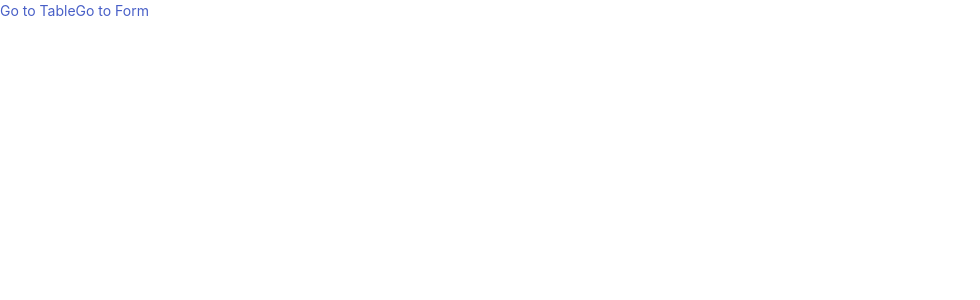
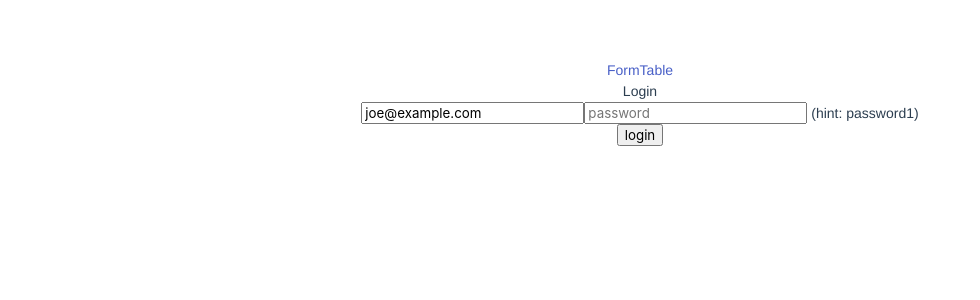
Before and after one commit to HoshimiyaYashiro/VueTest, a Vue app: page /login in a window 1280 px wide. Shown: the top 300 px of the page, without its empty margins (0-980 px from the left). Built offline with nearby package versions, Linux system fonts and the light colour scheme; the HTML template or start-up script is replaced by a standard one.

Commit message:
test login

```diff
--- a/src/App.vue
+++ b/src/App.vue
@@ -1,13 +1,31 @@
 <template>
-  <section>
-    <router-link to="/table">Go to Table</router-link>
-    <router-link to="/form">Go to Form</router-link>
-    <router-view></router-view>
-  </section>
+  <div id="app">
+    <router-link v-if="loggedIn" to="/logout">Log out</router-link>
+    <router-link to="/form">Form</router-link>
+    <router-link to="/table">Table</router-link>
+    <template v-if="$route.matched.length">
+      <router-view></router-view>
+    </template>
+    <template v-else>
+      <p>You are logged {{ loggedIn ? 'in' : 'out' }}</p>
+    </template>
+  </div>
 </template>
 <script>
+import auth from './js/auth';
+
 export default {
-  name: 'app'
+  name: 'app',
+  data() {
+    return {
+      loggedIn: auth.loggedIn()
+    }
+  },
+  created () {
+    auth.onChange = loggedIn => {
+      this.loggedIn = loggedIn;
+    }
+  }
 };
 </script>
 
--- /dev/null
+++ b/src/components/Login.vue
@@ -0,0 +1,45 @@
+<template>
+  <div>
+    <h2>Login</h2>
+    <p v-if="$route.query.redirect">
+      You need to login first.
+    </p>
+    <form @submit.prevent="login">
+      <label><input v-model="email" placeholder="email"></label>
+      <label><input v-model="pass" placeholder="password" type="password"></label> (hint: password1)<br>
+      <button type="submit">login</button>
+      <p v-if="error" class="error">Bad login information</p>
+    </form>
+  </div>
+</template>
+
+<script>
+  import auth from '../js/auth'
+  export default {
+    data () {
+      return {
+        email: 'joe@example.com',
+        pass: '',
+        error: false
+      }
+    },
+    methods: {
+      login () {
+        const self = this;
+        auth.login(this.email, this.pass, loggedIn => {
+          if (!loggedIn) {
+            self.error = true
+          } else {
+            self.$router.replace(self.$route.query.redirect || '/')
+          }
+        })
+      }
+    }
+  }
+</script>
+
+<style>
+  .error {
+    color: red;
+  }
+</style>
--- /dev/null
+++ b/src/js/auth.js
@@ -0,0 +1,53 @@
+/* globals localStorage */
+
+function pretendRequest(email, pass, cb) {
+  setTimeout(() => {
+    if (email === 'joe@example.com' && pass === 'password1') {
+      cb({
+        authenticated: true,
+        token: Math.random().toString(36).substring(7)
+      });
+    } else {
+      cb({
+        authenticated: false
+      });
+    }
+  }, 0);
+}
+
+export default {
+  login(email, pass, cb) {
+    cb = arguments[arguments.length - 1];
+    if (localStorage.token) {
+      if (cb) cb(true);
+      this.onChange(true);
+      return;
+    }
+    pretendRequest(email, pass, (res) => {
+      if (res.authenticated) {
+        localStorage.token = res.token;
+        if (cb) cb(true);
+        this.onChange(true);
+      } else {
+        if (cb) cb(false);
+        this.onChange(false);
+      }
+    });
+  },
+
+  getToken() {
+    return localStorage.token;
+  },
+
+  logout(cb) {
+    delete localStorage.token;
+    if (cb) cb();
+    this.onChange(false);
+  },
+
+  loggedIn() {
+    return !!localStorage.token;
+  },
+
+  onChange() {}
+};
--- a/src/main.js
+++ b/src/main.js
@@ -4,20 +4,40 @@ import VueRouter from 'vue-router';
 import VeeValidate from 'vee-validate';
 import './js/vee-validate-extend';
 import _ from 'lodash';
+import auth from './js/auth';
 import App from './App.vue';
 import TableComponent from './components/Table.vue';
 import FormComponent from './components/Form.vue';
+import LoginComponent from './components/Login.vue';
+
+function requireAuth(to, from, next) {
+  if (!auth.loggedIn()) {
+    next({
+      path: '/login',
+      query: { redirect: to.fullPath }
+    });
+  } else {
+    next();
+  }
+}
 
 const routes = [
-  { path: '/table', component: TableComponent },
-  { path: '/form', component: FormComponent }
+  { path: '/table', component: TableComponent, beforeEnter: requireAuth },
+  { path: '/form', component: FormComponent, beforeEnter: requireAuth },
+  { path: '/login', component: LoginComponent },
+  {
+    path: '/logout',
+    beforeEnter(to, from, next) {
+      auth.logout();
+      next('/');
+    }
+  }
 ];
 const router = new VueRouter({
   mode: 'history',
   base: __dirname,
   routes // short for `routes: routes`
 });
-
 Vue.use(VeeValidate);
 Vue.use(VueRouter);
 Vue.config.productionTip = false;
@@ -26,3 +46,4 @@ new Vue({
   router,
   render: h => h(App)
 }).$mount('#app');
+router.replace({ path: '/login', redirect: '/' });
```
